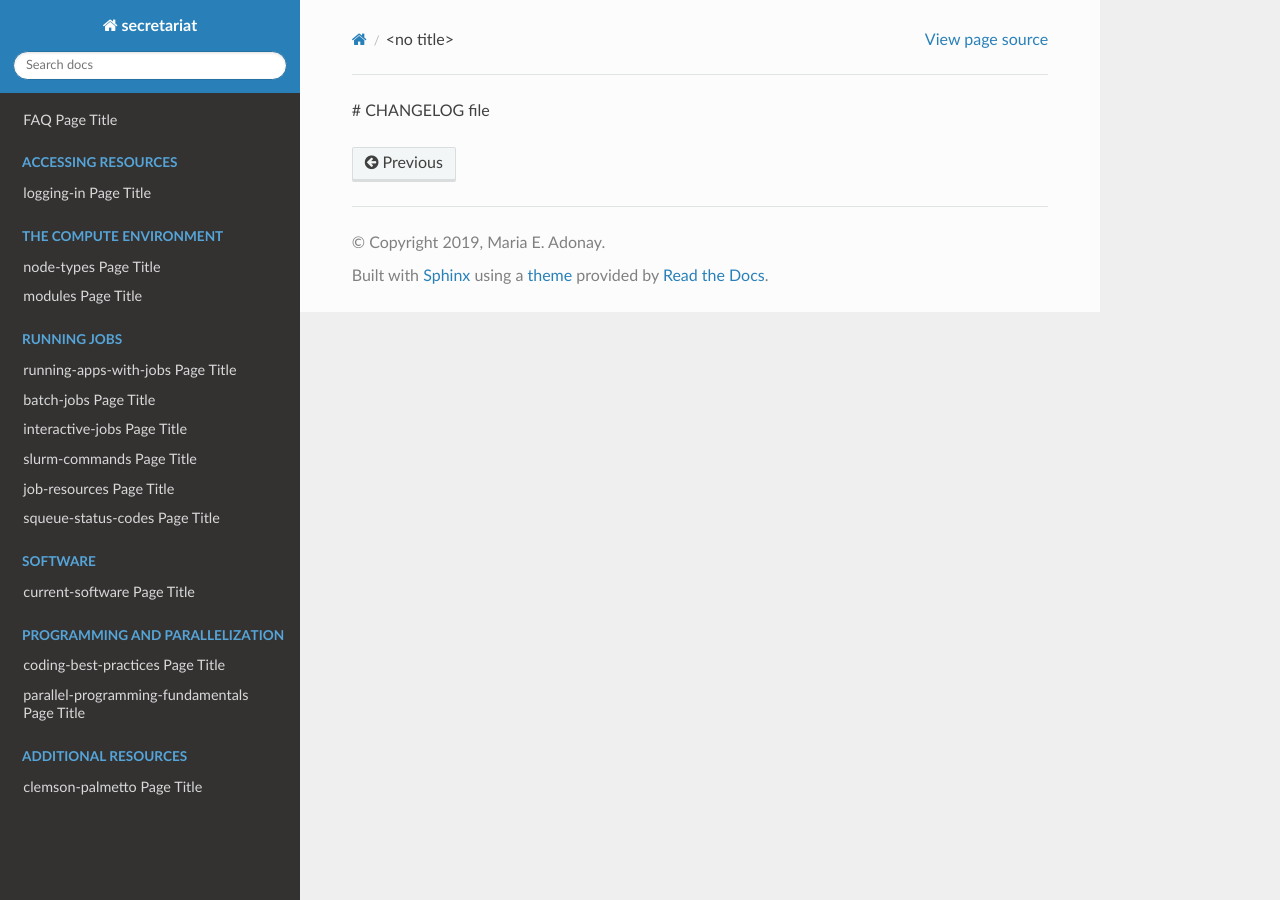
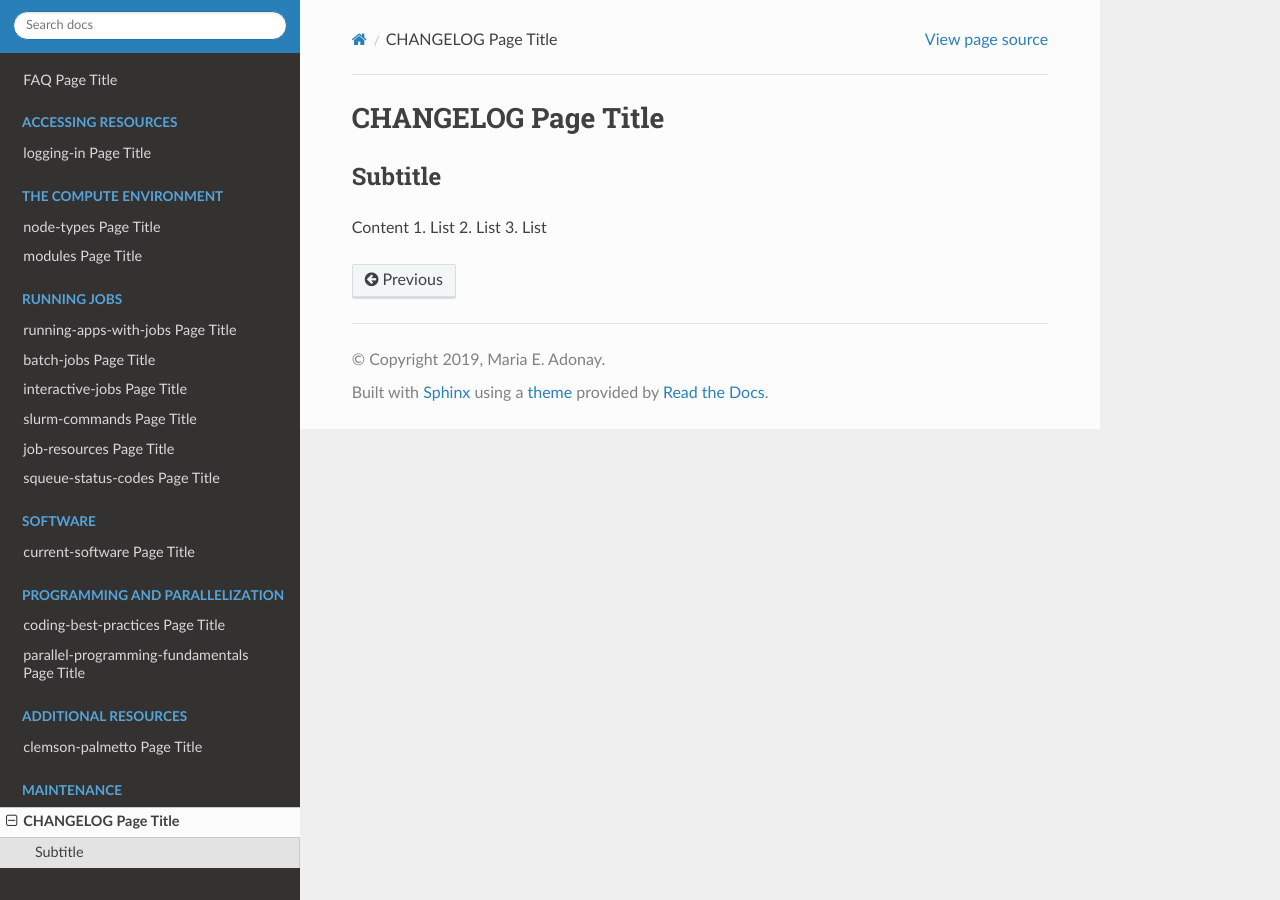
Before and after one commit to amalgamaria/secretariat, a Sphinx documentation site: the page built from docs/maintenance/CHANGELOG.rst, in a window 1280 px wide. Built offline with Sphinx 7.4.7 and the Read the Docs theme 2.0.0, drawn with Linux system fonts in a browser that asks for light colours.

Commit message:
Update CHANGELOG file

```diff
--- a/docs/maintenance/CHANGELOG.rst
+++ b/docs/maintenance/CHANGELOG.rst
@@ -1 +1,10 @@
-# CHANGELOG file
+CHANGELOG Page Title
+====================
+
+Subtitle
+********
+
+Content
+1.	List
+2.	List
+3.	List
```
